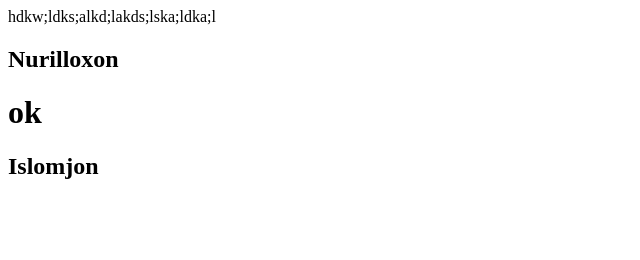
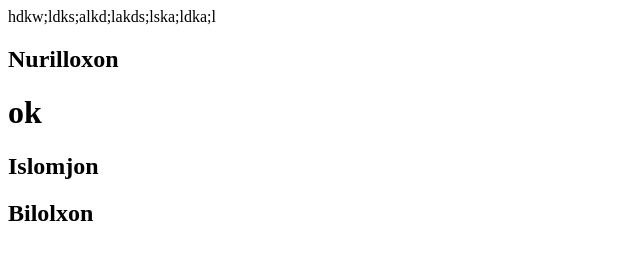
Before and after one commit to kodirov8788/kunugi1994, a plain HTML site: page index.html in a window 1280 px wide. Shown: the whole page, without its empty margins (0-640 px from the left). Drawn offline with Linux system fonts and the light colour scheme.

Commit message:
bilolxon

```diff
--- a/index.html
+++ b/index.html
@@ -13,6 +13,7 @@
     <h2>Nurilloxon</h2>
     <h1>ok</h1>
     <h2>Islomjon</h2>
+    <h2>Bilolxon</h2>
   </body>
   <script src="./app.js"></script>
 </html>
```
